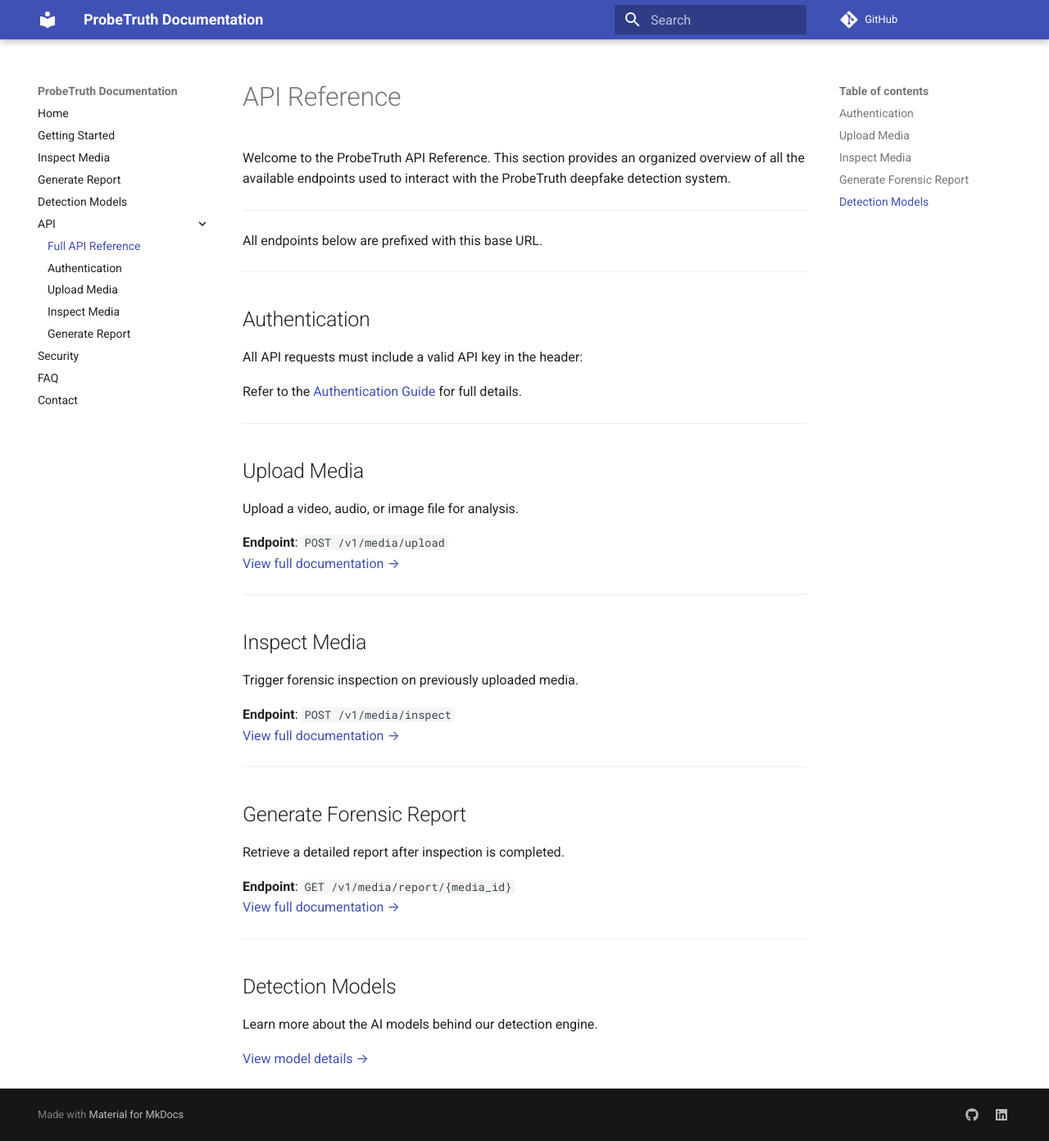
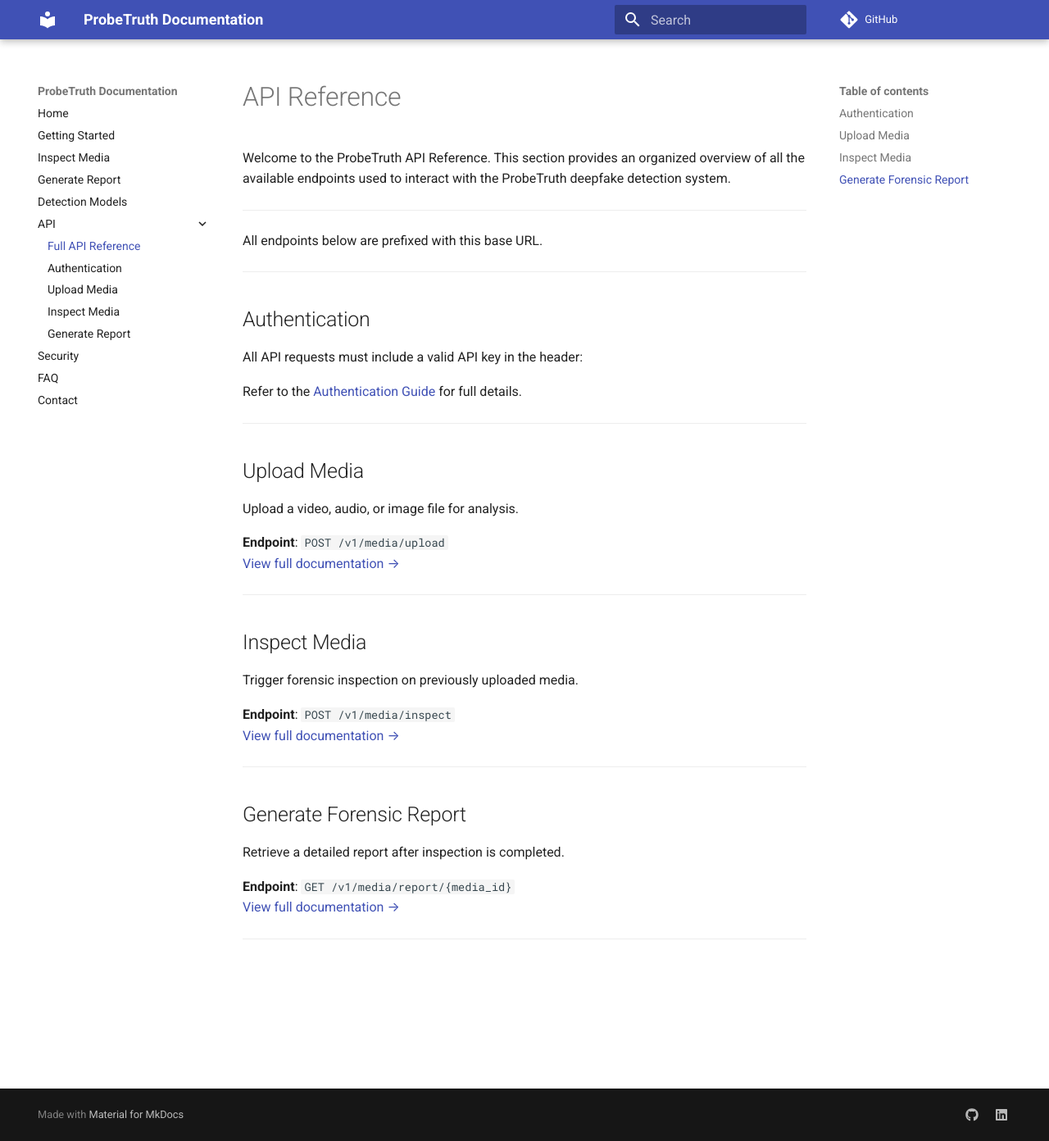
Before and after one commit to smileslab/probe_truth_docs, an MkDocs documentation site: the page built from docs/api/api_reference.md, in a window 1280 px wide and 1392 px high. Shown: the whole window at 82% size. Built offline with MkDocs 1.6.1 and Material for MkDocs 9.7.7, drawn with Linux system fonts in a browser that asks for light colours; comment, search, counter and statistics services are not loaded.

Commit message:
models removed from API

```diff
--- a/docs/api/api_reference.md
+++ b/docs/api/api_reference.md
@@ -43,9 +43,3 @@
 [View full documentation →](generate_report.md)
 
 ---
-
-## Detection Models
-
-Learn more about the AI models behind our detection engine.
-
-[View model details →](models.md)
```
